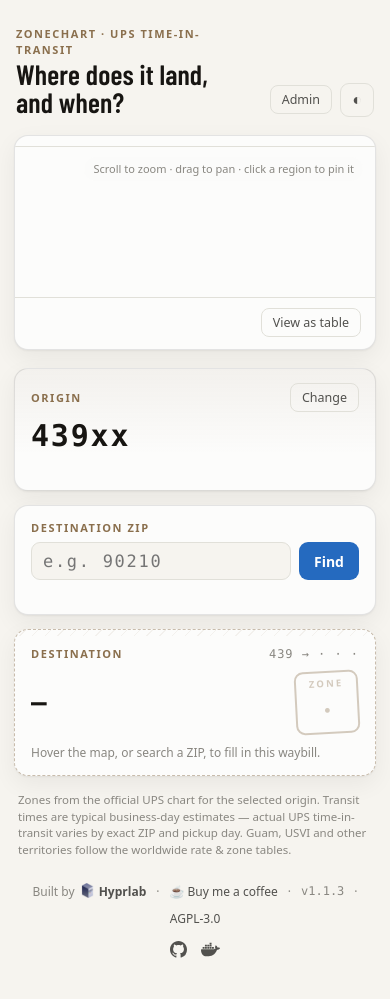
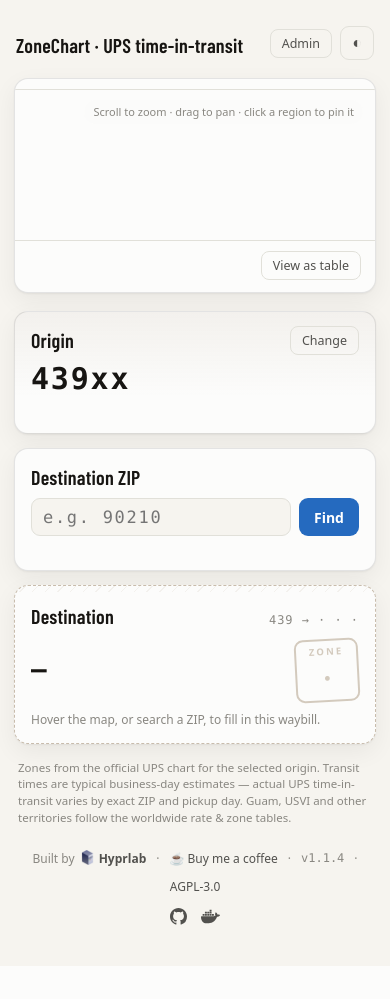
Before and after one commit to hyprlab/zonechart, a Flask app: page / in a window 390 px wide. After the commit the page ends 925 px from the top, so only its background shows below. Run offline with Flask 3, Linux system fonts and the light colour scheme; data that the repository does not hold is empty; parts of the project's set-up code (start-up, migrations or seed data) failed here and were passed over.

Commit message:
Masthead: remove title, promote eyebrow to heading; release 1.1.4
Co-Authored-By: Claude Fable 5 <noreply@anthropic.com>

```diff
--- a/app/static/css/app.css
+++ b/app/static/css/app.css
@@ -97,20 +97,11 @@ body {
 }
 .eyebrow {
   display: block;
-  font-family: var(--body);
-  font-size: 11px;
+  font-family: var(--display);
+  font-size: clamp(20px, 2.5vw, 28px);
   font-weight: 600;
-  letter-spacing: 0.14em;
-  text-transform: uppercase;
-  color: var(--kraft);
-}
-.masthead h1 {
-  margin: 2px 0 0;
-  font-family: var(--display);
-  font-weight: 600;
-  font-size: clamp(28px, 4vw, 40px);
-  line-height: 1.02;
-  letter-spacing: 0.005em;
+  letter-spacing: 0.01em;
+  color: var(--ink);
 }
 
 /* ---------- layout ---------- */
--- a/app/templates/index.html
+++ b/app/templates/index.html
@@ -13,7 +13,6 @@
   <header class="masthead">
     <div class="masthead-title">
       <span class="eyebrow">ZoneChart · UPS time-in-transit</span>
-      <h1>Where does it land, and&nbsp;when?</h1>
     </div>
     <div class="masthead-right admin-nav">
       <a class="ghost-btn" href="/admin">Admin</a>
--- a/app/version.py
+++ b/app/version.py
@@ -1 +1 @@
-__version__ = "1.1.3"
+__version__ = "1.1.4"
```
Also changed, not shown: CHANGELOG.md.
